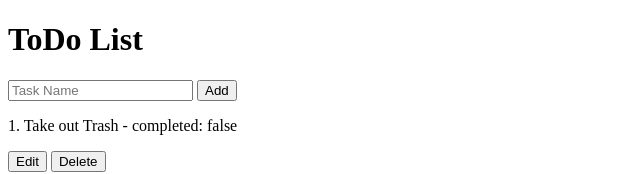
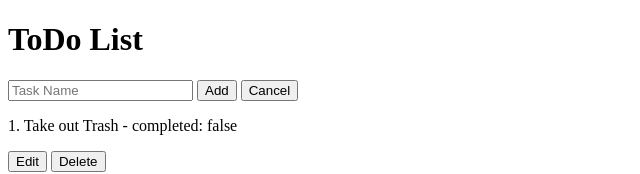
Before and after one commit to mcasciato/first-angular-todo-list, a website: page index.html in a window 1280 px wide. Both pictures are taken after a click on the button "Add a Task". Shown: the top 174 px of the page, without its empty margins (0-640 px from the left). Drawn offline with nearby package versions, Linux system fonts and the light colour scheme.

Commit message:
finished basic app

```diff
--- a/index.html
+++ b/index.html
@@ -19,6 +19,7 @@
                ng-model="vm.currentTask.name">
 
         <button ng-click="vm.add()">Add</button>
+        <button ng-click="vm.cancel()">Cancel</button>
       </div>
 
       <!-- Tasks  -->
```
